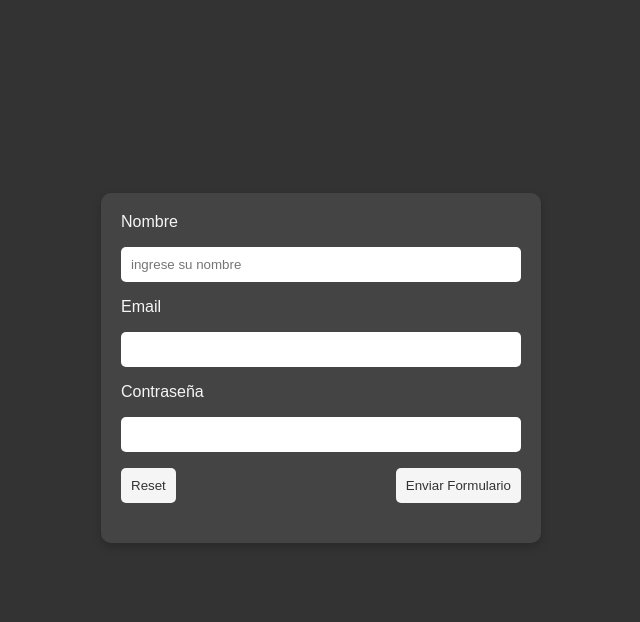
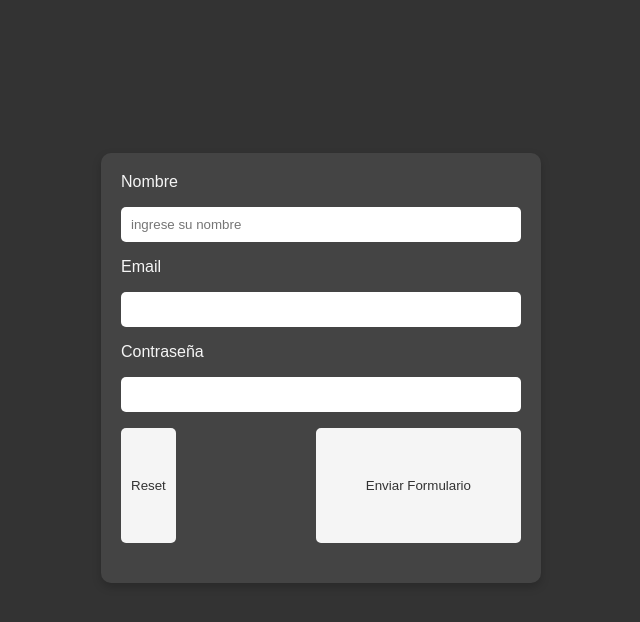
Before and after one commit to JNO-22/Polo-git-individual, a plain HTML site: page index.html in a window 1280 px wide. Shown: the whole page, without its empty margins (319-959 px from the left). Drawn offline with Linux system fonts and the light colour scheme.

Commit message:
Actualizado el stilo del boton de envio

```diff
--- a/index.css
+++ b/index.css
@@ -31,6 +31,10 @@ input {
     transition: box-shadow 0.3s ease;  /* Agregamos transición a los campos */
 }
 
+input[type="submit"]{
+    border: 40px solid #f5f5f5;
+}
+
 input[type="submit"], input[type="reset"] {
     background-color: #f5f5f5;
     color: #333;
```
